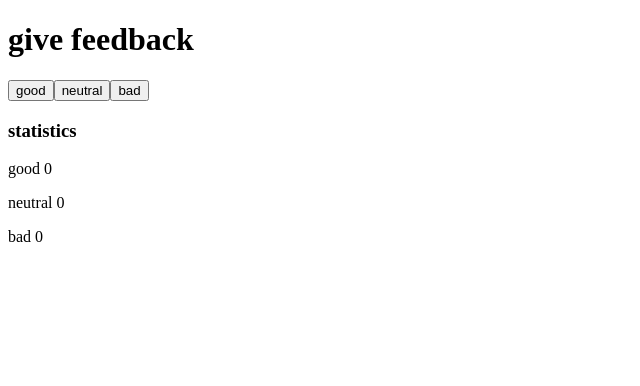
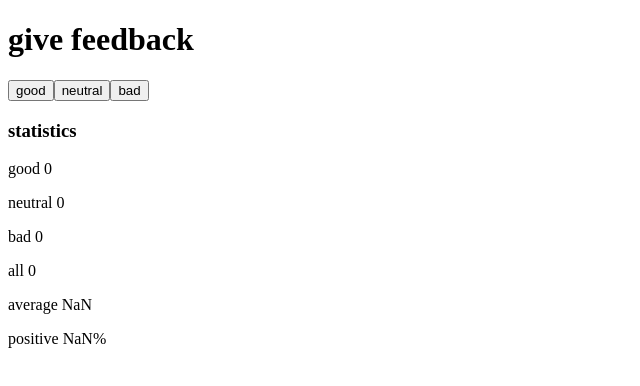
Before and after one commit to DiscipuliCalculo/fullstackopen, a React (Create React App) app in the folder part1/exercises-1.6-1.14/: page / in a window 1280 px wide. Shown: the top 386 px of the page, without its empty margins (0-640 px from the left). Built offline with nearby package versions, Linux system fonts and the light colour scheme.

Commit message:
completed exercise 1.7

```diff
--- a/part1/exercises-1.6-1.14/src/App.js
+++ b/part1/exercises-1.6-1.14/src/App.js
@@ -5,6 +5,10 @@ const App = () => {
   const [good, setGood] = useState(0)
   const [neutral, setNeutral] = useState(0)
   const [bad, setBad] = useState(0)
+
+  let all = good + neutral + bad;
+  let averageFeedback = ((good * 1) + (bad * -1))/all;
+  let positiveFeedback = (good/all) * 100
 
   return (
     <div>
@@ -19,6 +23,9 @@ const App = () => {
         <p>good {good}</p>
         <p>neutral {neutral}</p>
         <p>bad {bad}</p>
+        <p>all {all}</p>
+        <p>average {averageFeedback}</p>
+        <p>positive {positiveFeedback}%</p>
       </div>
     </div>
   )
```
